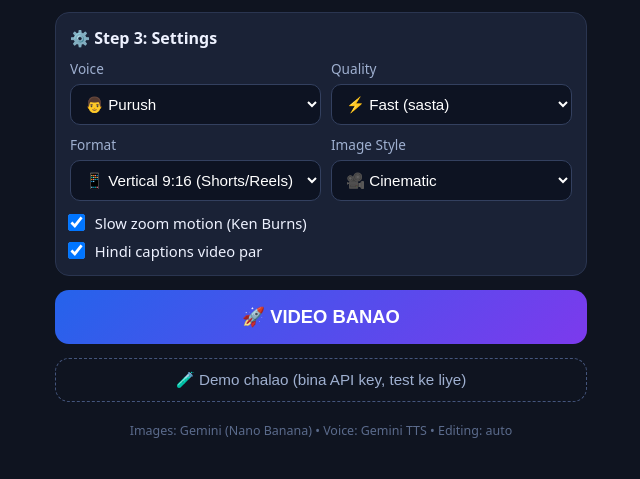
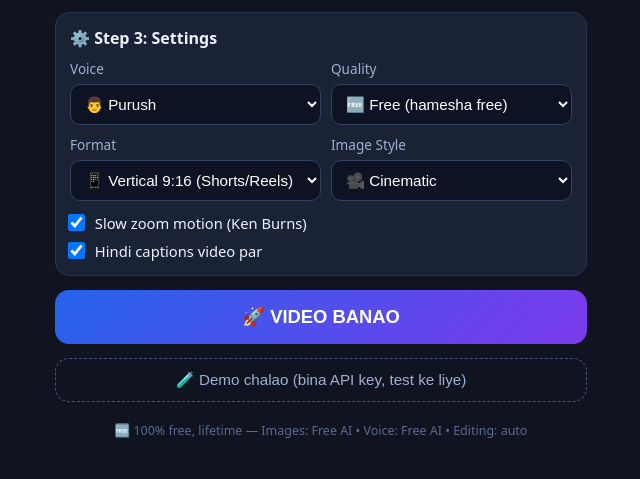
Before and after one commit to bholakumar0xyz-wq/gemini-video-studio, a Flask app: page / in a window 1280 px wide. Shown: the part 456-935 px from the top of the page, without its empty margins (319-959 px from the left). Run offline with Flask 3, Linux system fonts and the light colour scheme.

Commit message:
lifetime free engines

```diff
--- a/templates/index.html
+++ b/templates/index.html
@@ -38,8 +38,7 @@
       </label>
       <label>Quality
         <select id="quality">
-          <option value="fast">⚡ Fast (sasta)</option>
-          <option value="pro">💎 Pro (best)</option>
+          <option value="free">🆓 Free (hamesha free)</option>
         </select>
       </label>
       <label>Format
@@ -83,7 +82,7 @@
     <p id="errmsg"></p>
   </div>
 
-  <p class="foot">Images: Gemini (Nano Banana) • Voice: Gemini TTS • Editing: auto</p>
+  <p class="foot">🆓 100% free, lifetime — Images: Free AI • Voice: Free AI • Editing: auto</p>
 </div>
 
 <script>
```
